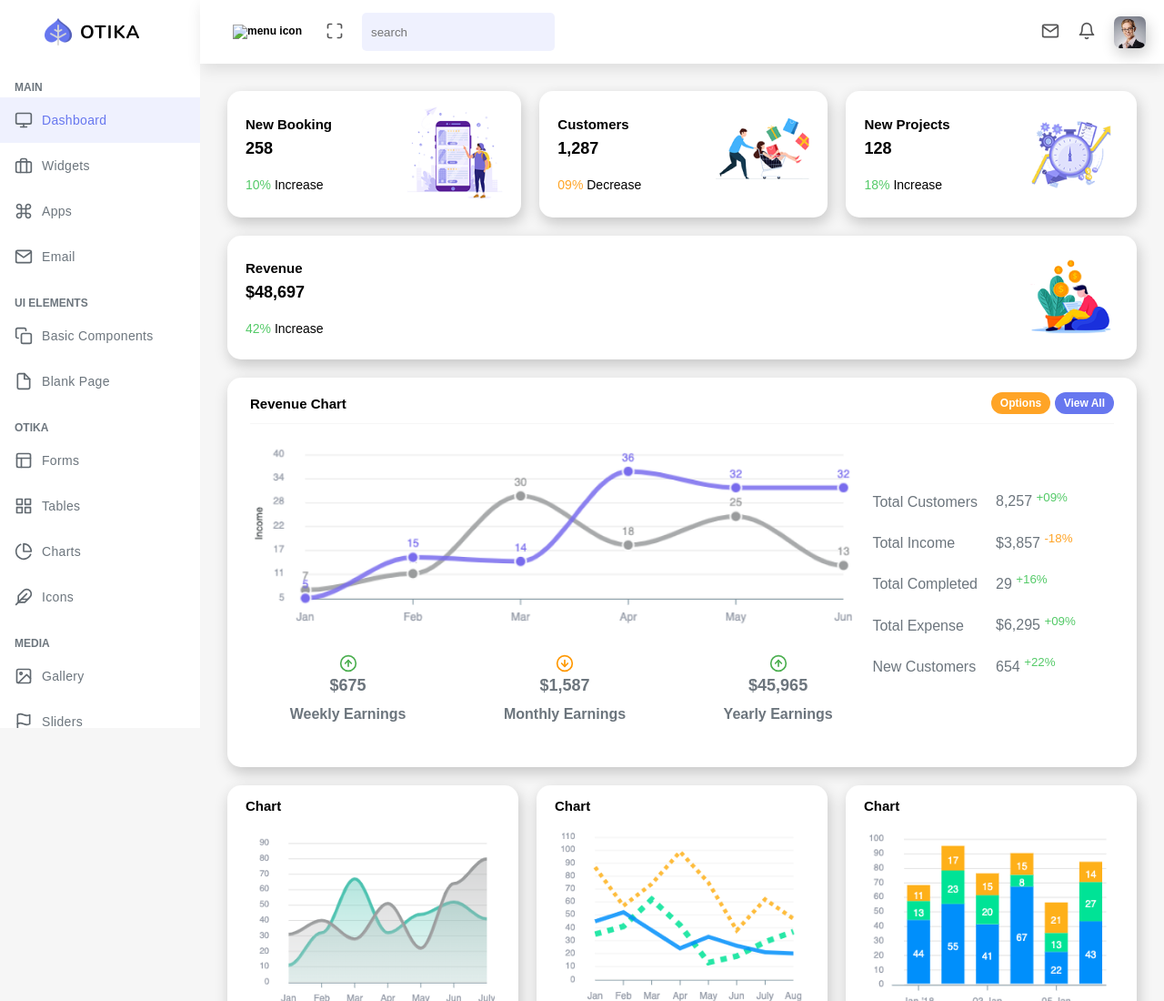
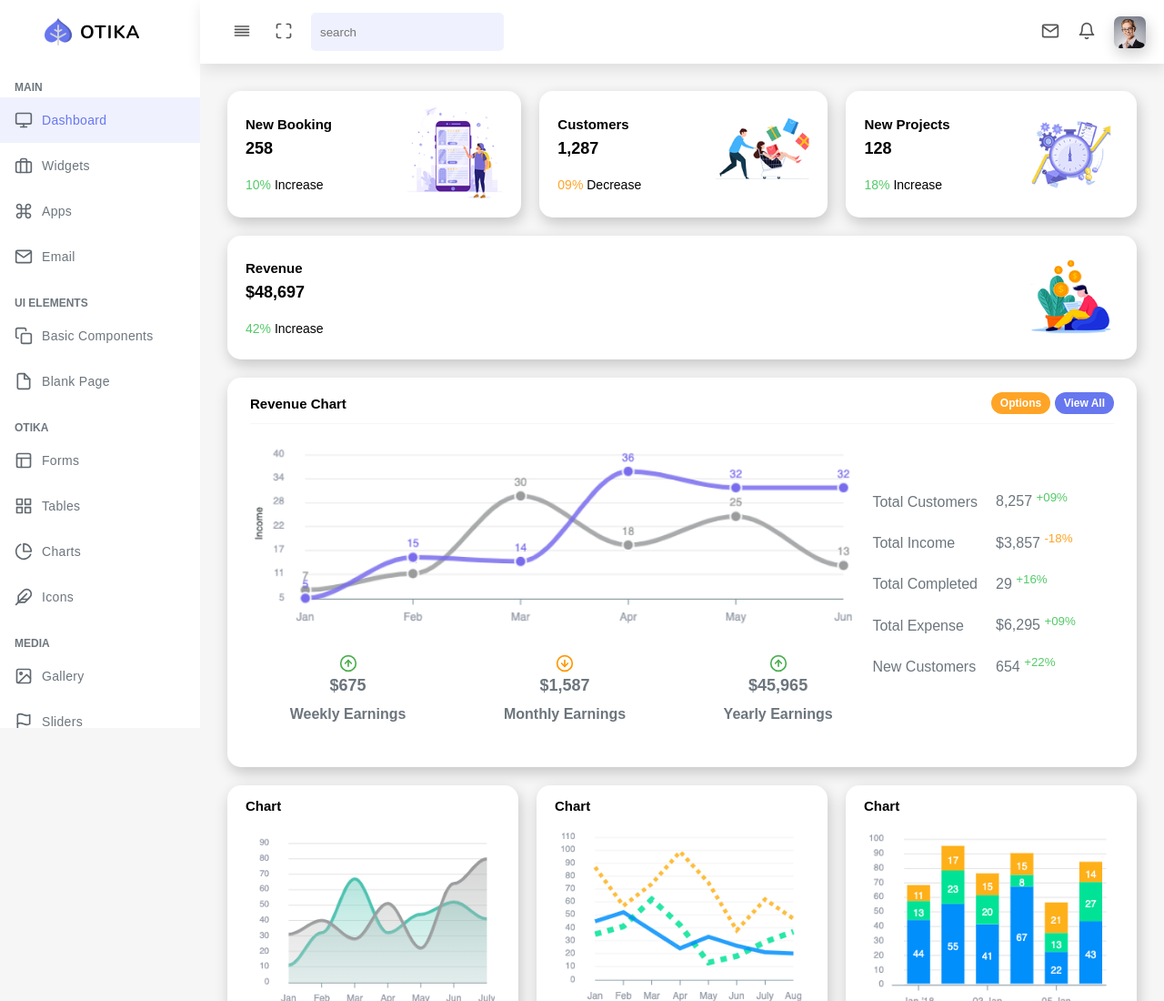
Before and after one commit to sarahimhof13/IOD-Assignment-1, a plain HTML site: page index.html in a window 1280 px wide. Shown: the top 1100 px of the page at 91% size. Drawn offline with Linux system fonts and the light colour scheme; the site is published under a folder, as on GitHub Pages, so addresses that start at the root find nothing.

Commit message:
fixing images

```diff
--- a/index.html
+++ b/index.html
@@ -144,7 +144,7 @@
     <!-- Header -->
     <header>
       <div class="header-left">
-        <button class="menu-icon" href="#" id="menu-btn"><img src="/assets/header/align-justify.svg" alt="menu icon" class="icon header-icon" /></button>
+        <button class="menu-icon" href="#" id="menu-btn"><img src="assets/header/align-justify.svg" alt="menu icon" class="icon header-icon" /></button>
        <a href=""> <img src="assets/header/maximize.svg" alt="maximize icon" class="icon header-icon" /></a>
         <input type="text" placeholder="search" />
       </div>
```
